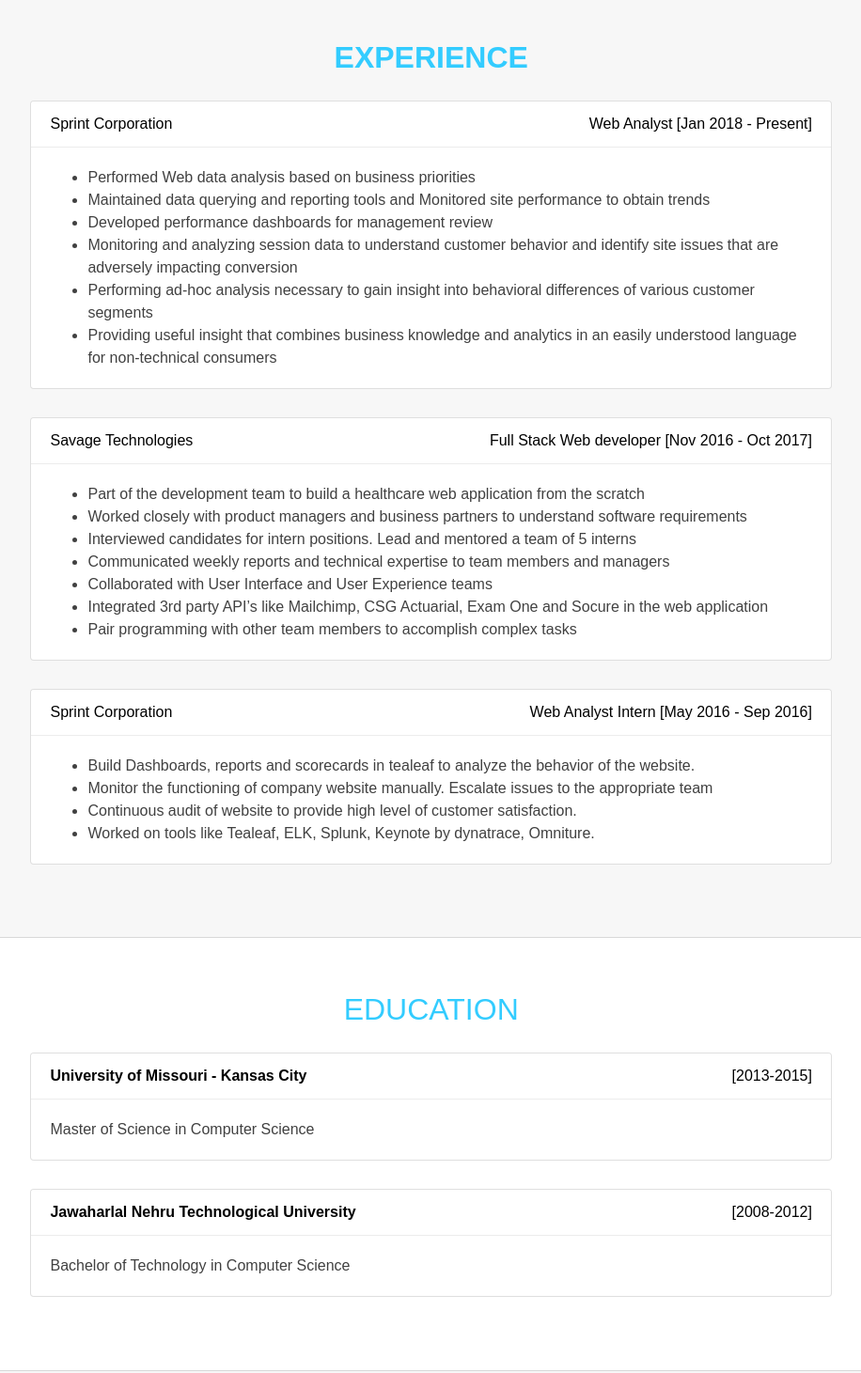
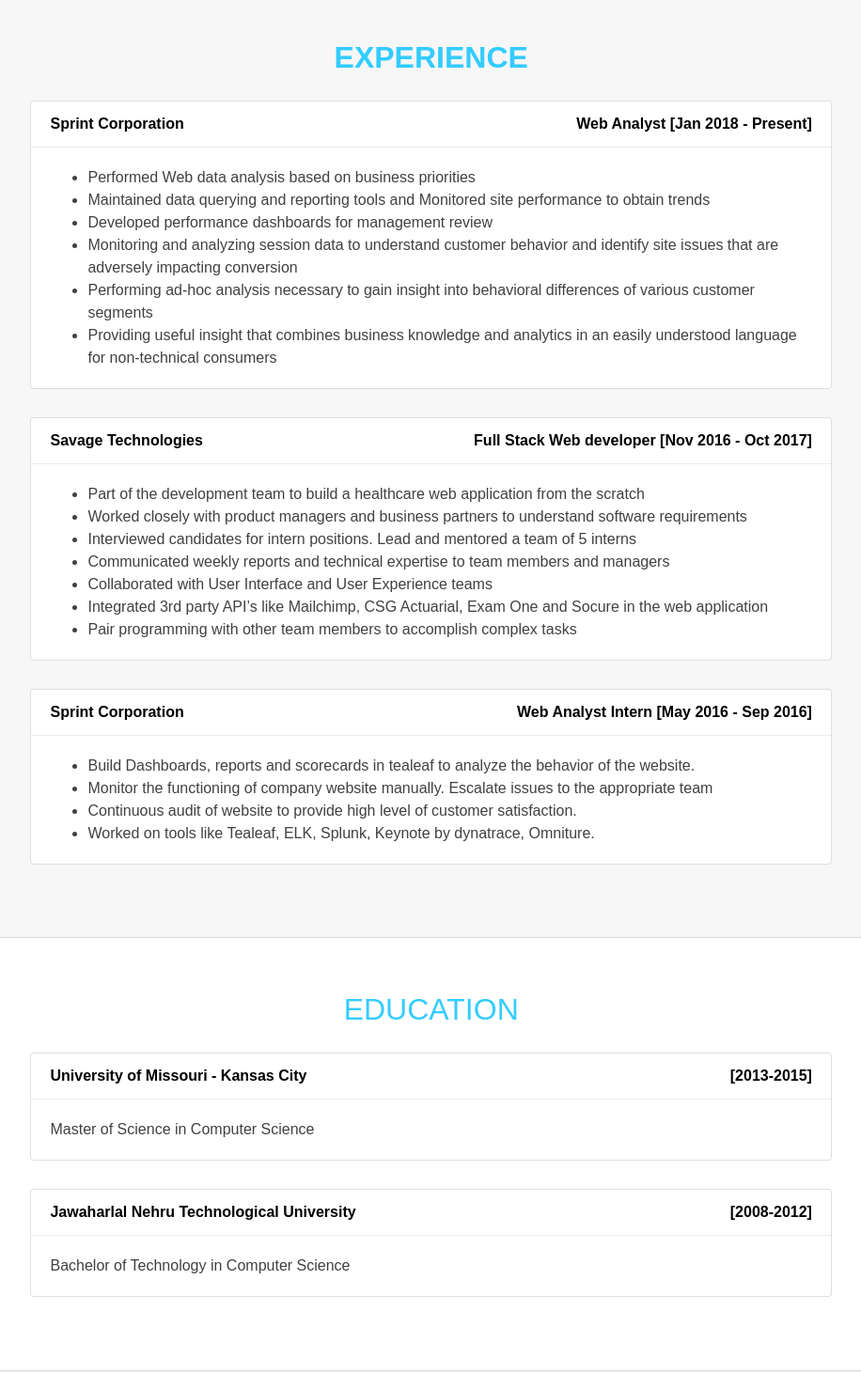
Before and after one commit to ebbie/portfolio, a website: page index.html in a window 1280 px wide. Shown: the part 1160-2621 px from the top of the page at 94% size, without its empty margins (180-1096 px from the left). Drawn offline with Linux system fonts and the light colour scheme; a web font is replaced by a local one.

Commit message:
minor changes

```diff
--- a/index.html
+++ b/index.html
@@ -78,7 +78,7 @@
           <div class="content-body">
             <div class="card">
               <div class="card-header">
-                <h4>Sprint Corporation<span class="job-title">Web Analyst [Jan 2018 - Present]</span></h4>
+                <h4><b>Sprint Corporation</b><span class="job-title"><b>Web Analyst [Jan 2018 - Present]</b></span></h4>
               </div>
               <div class="card-content">
                 <ul>
@@ -96,7 +96,7 @@
 
             <div class="card">
               <div class="card-header">
-                <h4>Savage Technologies <span class="job-title">Full Stack Web developer [Nov 2016 - Oct 2017]</span></h4>
+                <h4><b>Savage Technologies</b> <span class="job-title"><b>Full Stack Web developer [Nov 2016 - Oct 2017]</b></span></h4>
               </div>
               <div class="card-content">
                 <ul>
@@ -116,7 +116,7 @@
 
             <div class="card">
               <div class="card-header">
-                <h4>Sprint Corporation<span class="job-title">Web Analyst Intern [May 2016 - Sep 2016]</span></h4>
+                <h4><b>Sprint Corporation</b><span class="job-title"><b>Web Analyst Intern [May 2016 - Sep 2016]</b></span></h4>
               </div>
               <div class="card-content">
                 <ul>
@@ -146,7 +146,7 @@
             <!-- EDUCATION 1 -->
             <div class="card">
               <div class="card-header">
-                <h4><b>University of Missouri - Kansas City</b> <span class="job-title">[2013-2015]</span></h4>
+                <h4><b>University of Missouri - Kansas City</b> <span class="job-title"><b>[2013-2015]</b></span></h4>
               </div>
               <div class="card-content">
                 <p>Master of Science in Computer Science</p>
@@ -155,7 +155,7 @@
             <!-- EDUCATION 2 -->
             <div class="card">
               <div class="card-header">
-                <h4><b>Jawaharlal Nehru Technological University</b><span class="job-title">[2008-2012]</span></h4>
+                <h4><b>Jawaharlal Nehru Technological University</b><span class="job-title"><b>[2008-2012]</b></span></h4>
               </div>
               <div class="card-content">
                 <p>Bachelor of Technology in Computer Science</p>
```
Also changed, not shown: 1 other file.
